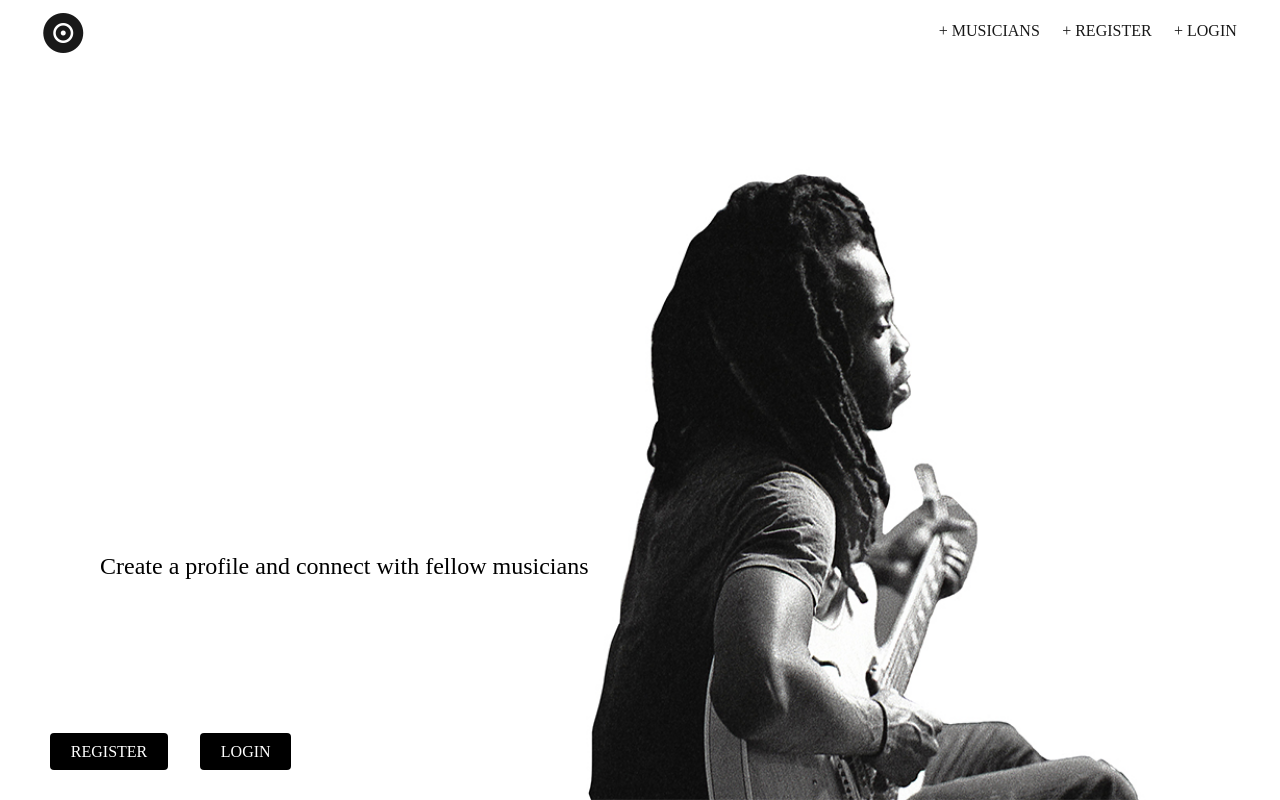
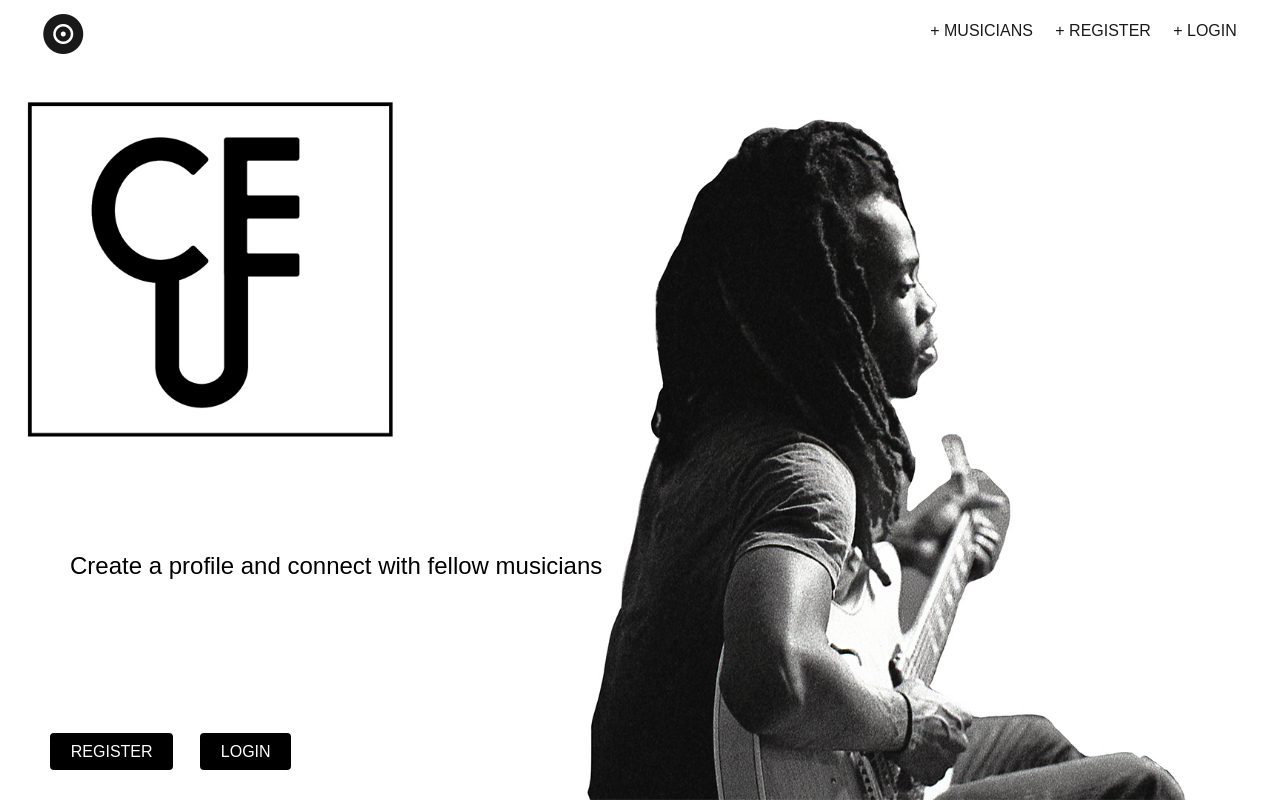
Before and after one commit to rmcgirt55/Cue2, a React (Create React App) app in the folder client/: page / in a window 1280 px wide. Built offline with nearby package versions, Linux system fonts and the light colour scheme; no server answers; a web font is replaced by a local one.

Commit message:
background image swap, position adjustments body text

```diff
--- a/client/src/App.css
+++ b/client/src/App.css
@@ -14,6 +14,9 @@
 }
 
 body {
+  font-family: josefin-sans, sans-serif;
+  font-weight: 400;
+  font-style: normal;
   background-color: #fff;
   color: #333;
 }
@@ -60,7 +63,7 @@ img {
   margin-bottom: 1rem;
   position: absolute;
   bottom: 200px;
-  left: 100px;
+  left: 70px;
 }
 
 .lead {
@@ -258,7 +261,7 @@ img {
   left: 0;
   width: 100%;
   height: 100%;
-  background: url('./img/background.jpg') no-repeat center center/cover;
+  background: url('./img/backgroundimg.jpg') no-repeat center center/cover;
 }
 
 /* Forms */
```
Also changed, not shown: client/src/img/backgroundimg.jpg (added), 1 other file (tests, documents, lock files or other folders).
